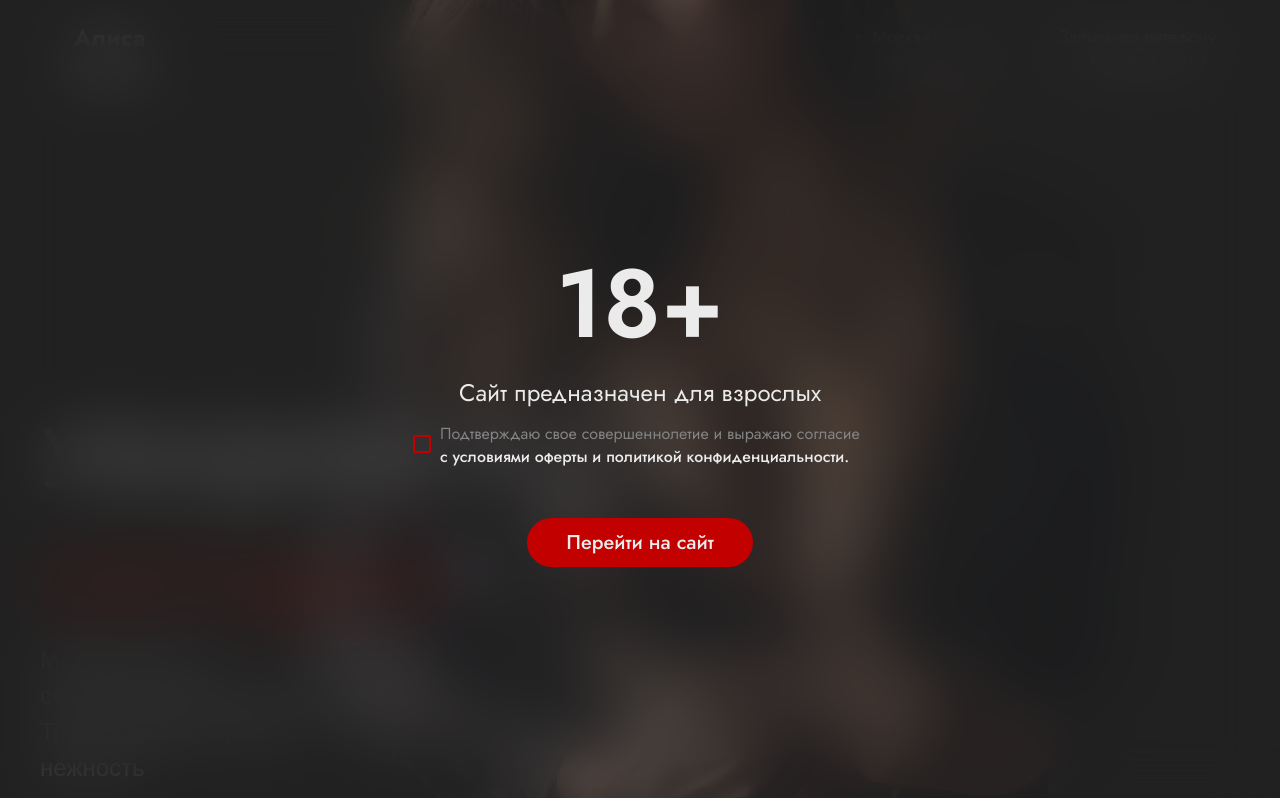
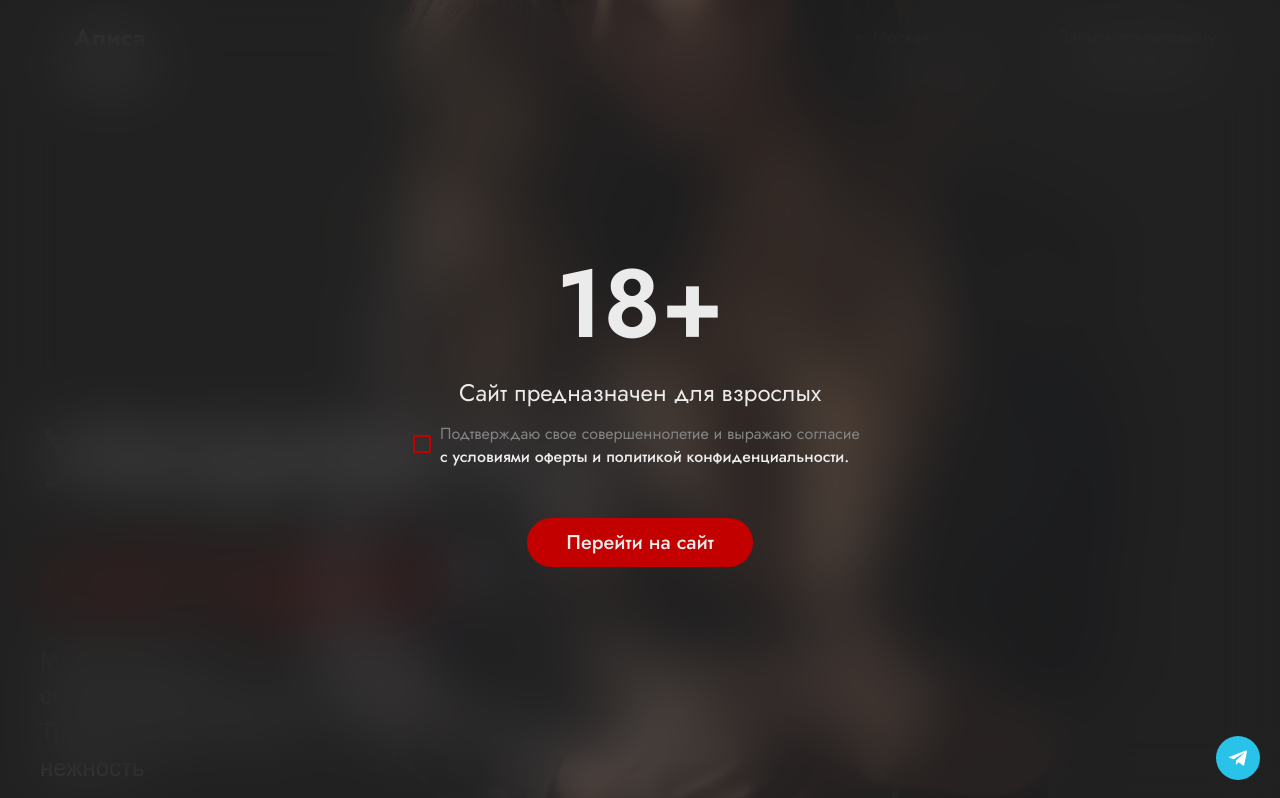
Before and after one commit to Yarnyan/Massage, a React (Vite) app: page / in a window 1280 px wide. Shown: the top 798 px of the page. Built offline with nearby package versions, Linux system fonts and the light colour scheme; a web font is replaced by a local one.

Commit message:
Add files via upload

```diff
--- a/package.json
+++ b/package.json
@@ -13,6 +13,7 @@
     "@emotion/react": "^11.11.4",
     "@emotion/styled": "^11.11.5",
     "@hookform/resolvers": "^3.6.0",
+    "@mui/icons-material": "^5.15.21",
     "@mui/material": "^5.15.21",
     "@reduxjs/toolkit": "^2.2.5",
     "react": "^18.3.1",
--- /dev/null
+++ b/src/components/ScrollButton/ScrollButton.jsx
@@ -0,0 +1,36 @@
+import React, { useState, useEffect } from 'react';
+import TelegramIcon from '@mui/icons-material/Telegram';
+import ArrowUpwardIcon from '@mui/icons-material/ArrowUpward';
+import { Link } from 'react-router-dom';
+
+const ScrollButton = () => {
+  const [showScrollButton, setShowScrollButton] = useState(false);
+
+  useEffect(() => {
+    const handleScroll = () => {
+      if (window.scrollY > 500) {
+        setShowScrollButton(true);
+      } else {
+        setShowScrollButton(false);
+      }
+    };
+
+    window.addEventListener('scroll', handleScroll);
+    return () => window.removeEventListener('scroll', handleScroll);
+  }, []);
+
+  return (
+    <div className="button-container">
+      {showScrollButton && (
+        <a className="scroll-button" href='#header'>
+          <ArrowUpwardIcon />
+        </a>
+      )}
+      <Link className="fixed-button">
+        <TelegramIcon fontSize='medium'/>
+      </Link>
+    </div>
+  );
+};
+
+export default ScrollButton;
--- a/src/components/header/Header.jsx
+++ b/src/components/header/Header.jsx
@@ -20,7 +20,7 @@ export default function Header() {
         setToken('true');
     };
     return (
-        <header className={styles.header}>
+        <header className={styles.header} id='header'>
             <div className={styles.container}>
                 <div className={styles.nav}>
                     <div className={styles.name}>
--- a/src/pages/MainPage.jsx
+++ b/src/pages/MainPage.jsx
@@ -7,6 +7,7 @@ import Programs from '../components/programs/Programs'
 import Testimonials from '../components/Testimonials/Testimonials'
 import Footer from '../components/footer/Footer'
 import Faq from '../components/faq/Faq'
+import ScrollButton from '../components/ScrollButton/ScrollButton'
 export default function MainPage() {
   return (
     <div>
@@ -18,6 +19,7 @@ export default function MainPage() {
         <Testimonials />
         <Faq />
         <Footer />
+        <ScrollButton />
     </div>
   )
 }
--- a/src/style/style.scss
+++ b/src/style/style.scss
@@ -77,6 +77,50 @@ body {
     color: rgba(195, 0, 0, 1) !important;
 }
 
+/* components/ScrollButton/ScrollButton.css */
+.button-container {
+    position: fixed;
+    bottom: 20px;
+    right: 20px;
+    display: flex;
+    flex-direction: column;
+    align-items: flex-end;
+    gap: 10px;
+    z-index: 1000;
+  }
+
+  .scroll-button {
+    background-color: rgba(195, 0, 0, 1);
+    color: white;
+    border: none;
+    padding: 10px;
+    border-radius: 50%;
+    cursor: pointer;
+  }
+
+  .scroll-button svg {
+    width: 28px;
+    height: 28px;
+  }
+
+  .scroll-button svg {
+    width: 28px;
+    height: 28px;
+  }
+
+  .fixed-button {
+    background-color: rgb(41, 195, 233);
+    display: flex;
+    justify-content: center;
+    align-items: center;
+    border: none;
+    padding: 10px;
+    border-radius: 50%;
+    cursor: pointer;
+    margin-top: 10px;
+  }
+
+
 @media screen and (max-width: 600px) {
     .swiper-pagination {
         top: 270px !important;
```
Also changed, not shown: 1 other file (tests, documents, lock files or other folders).
